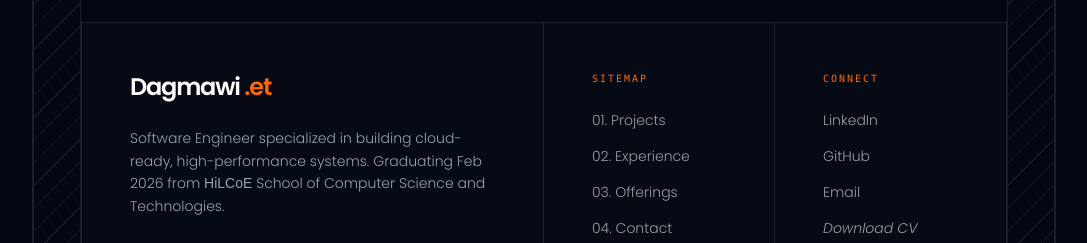
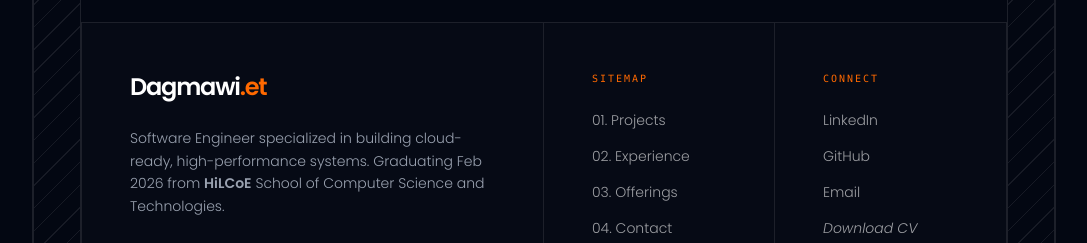
Before and after one commit to Dagin34/my-portfolio-v2, a SvelteKit app: page / in a window 1280 px wide. Shown: the part 6236-6479 px from the top of the page, without its empty margins (96-1183 px from the left). Built offline with nearby package versions, Linux system fonts and the light colour scheme.

Commit message:
Flex on footer nad hover efects on the contact section

```diff
--- a/src/components/contact.svelte
+++ b/src/components/contact.svelte
@@ -21,9 +21,9 @@
     </a>
 
     <div class="mt-20 grid grid-cols-1 md:grid-cols-2 gap-8 w-full max-w-6xl">
-        <div class="p-6 border border-border-color text-left flex flex-col items-center justify-center">
-            <p class="text-[10px] uppercase opacity-40 mb-2">Location</p>
-            <p class="text-lg font-light">Addis Ababa, Ethiopia</p>
+        <div class="group p-6 border border-border-color text-left flex flex-col items-center justify-center">
+            <p class="group-hover:text-brand-primary text-[10px] uppercase opacity-40 mb-2">Location</p>
+            <p class="group-hover:text-brand-primary text-lg font-light">Addis Ababa, Ethiopia</p>
         </div>
         <div class="p-6 border border-border-color text-left">
             <div class="grid grid-cols-4 gap-2">
@@ -44,8 +44,8 @@
                     <span class="group-hover:text-brand-primary">Telegram</span>
                 </a>
             </div>
-            <div
-                class="group p-6 border border-border-color flex gap-x-3 items-center text-left mt-8 cursor-pointer"
+            <button
+                class="w-full group p-6 border border-border-color flex gap-x-3 items-center text-left mt-8 cursor-pointer"
                 onclick={() => {
                     copyToClipboard('+251931523923');
                     onMissing('Phone number copied to clipboard');
@@ -53,7 +53,7 @@
             >
                 <span class="group-hover:text-brand-primary"><Phone size={20} /></span>
                 <p class="group-hover:text-brand-primary text-lg font-light">+251 931 523 923</p>
-            </div>
+            </button>
         </div>
     </div>
 </section>
--- a/src/components/footer.svelte
+++ b/src/components/footer.svelte
@@ -3,7 +3,7 @@
     <div
       class="p-8 md:p-12 border-b md:border-b-0 md:border-r border-border-color col-span-1 md:col-span-2"
     >
-      <a href="#home" class="text-2xl font-semibold tracking-tighter group">
+      <a href="#home" class="text-2xl font-semibold tracking-tighter group flex">
         <span class="group-hover:text-brand-primary transition-colors"
           >Dagmawi</span
         >
@@ -14,7 +14,7 @@
       </a>
       <p class="mt-6 text-sm font-light text-gray-400 leading-relaxed max-w-sm">
         Software Engineer specialized in building cloud-ready, high-performance
-        systems. Graduating Feb 2026 from <span class="font-cooper-black"
+        systems. Graduating Feb 2026 from <span class="font-semibold"
           >HiLCoE</span
         > School of Computer Science and Technologies.
       </p>
```
